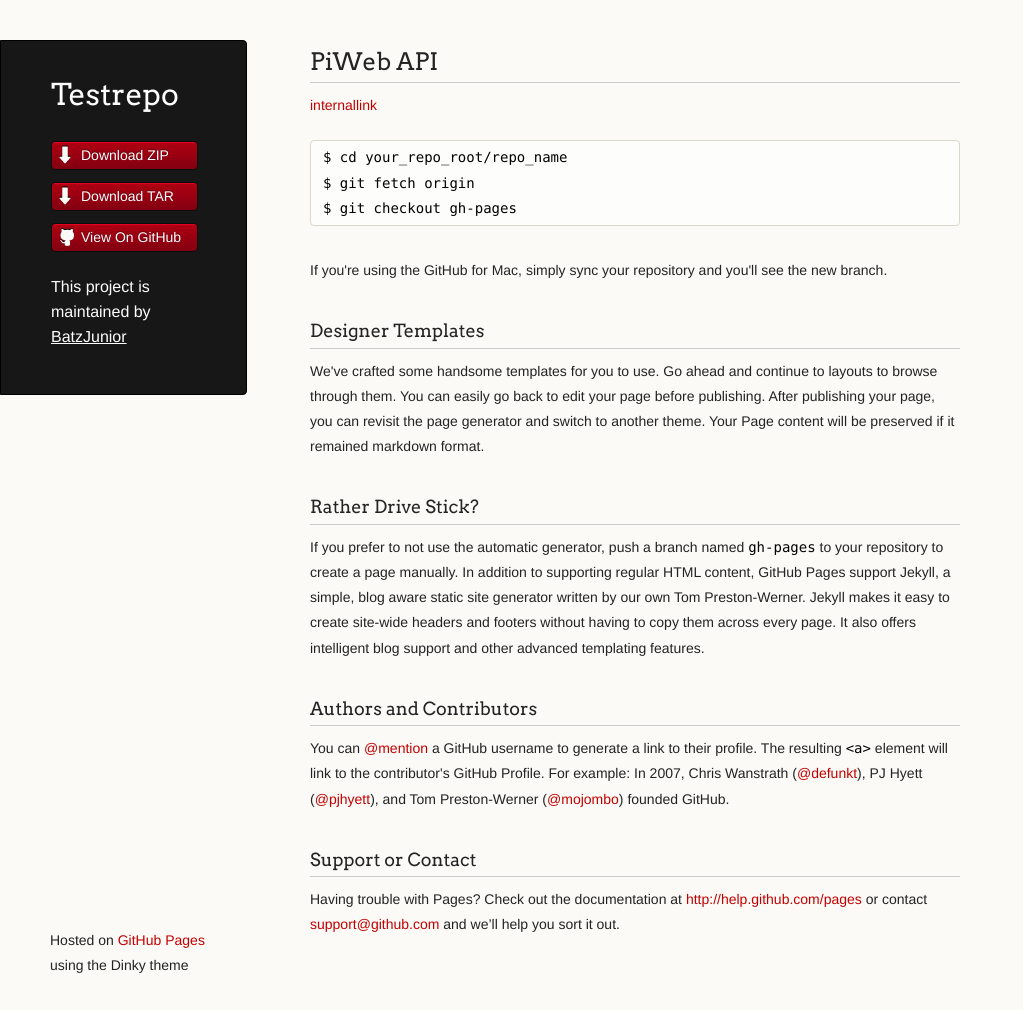
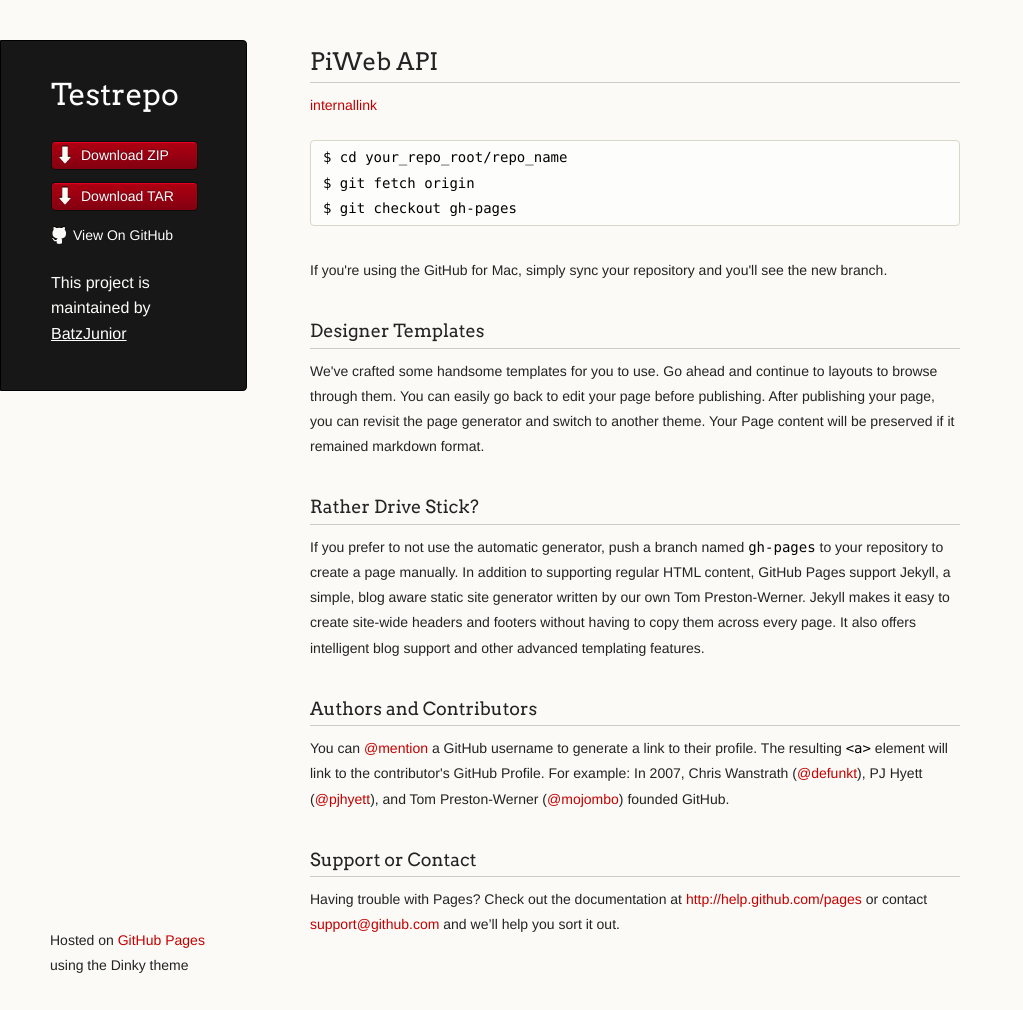
Before and after one commit to BatzJunior/testrepo, a Jekyll site: the page index.html, which Jekyll copies as it is, in a window 1280 px wide and 1010 px high. Shown: the whole window, without its empty margins (0-1023 px from the left). Built offline with Jekyll 4.4.1, drawn with Linux system fonts in a browser that asks for light colours.

Commit message:
Update styles.css

```diff
--- a/stylesheets/styles.css
+++ b/stylesheets/styles.css
@@ -261,7 +261,7 @@
   padding:0;
 }
 
-header li {
+header li.download {
 	list-style-type: none;
   width:132px;
   height:15px;
@@ -285,7 +285,7 @@
 
 }
 
-header li:hover {
+header li.download:hover {
 	background: #C3001D;
 	background: -moz-linear-gradient(top, #C3001D 0%, #950119 100%);
   background: -webkit-gradient(linear, left top, left bottom, color-stop(0%,#f8f8f8), color-stop(100%,#dddddd));
```
